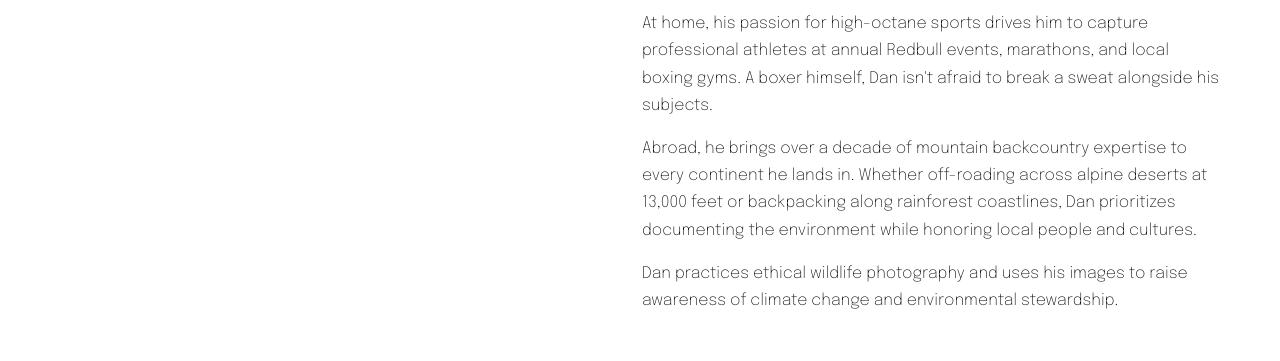
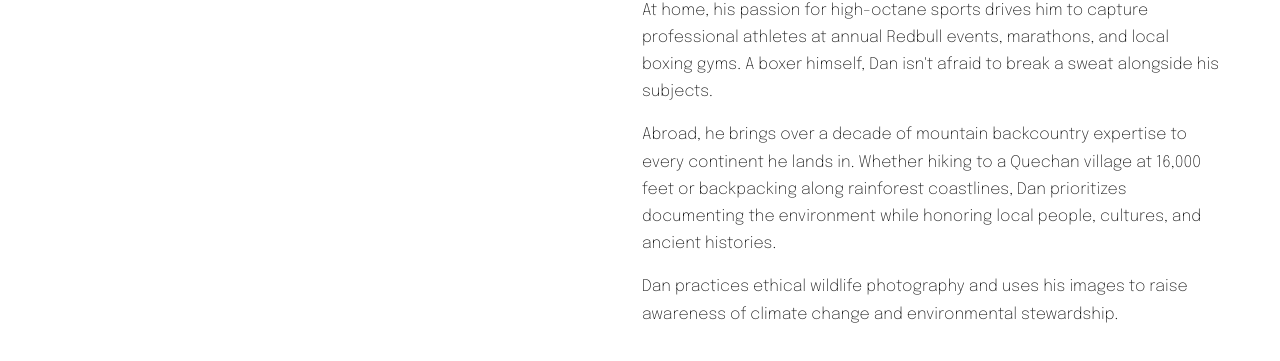
Before and after one commit to xueshots/xueshots, a plain HTML site: page about.html in a window 1280 px wide. Shown: the part 313-674 px from the top of the page. Drawn offline with Linux system fonts and the light colour scheme.

Commit message:
Update about page copy

```diff
--- a/about.html
+++ b/about.html
@@ -105,7 +105,7 @@
       <div class="about-text">
         <h1 class="about-name">Dan Xue</h1>
         <p>At home, his passion for high-octane sports drives him to capture professional athletes at annual Redbull events, marathons, and local boxing gyms. A boxer himself, Dan isn't afraid to break a sweat alongside his subjects.</p>
-        <p>Abroad, he brings over a decade of mountain backcountry expertise to every continent he lands in. Whether off-roading across alpine deserts at 13,000 feet or backpacking along rainforest coastlines, Dan prioritizes documenting the environment while honoring local people and cultures.</p>
+        <p>Abroad, he brings over a decade of mountain backcountry expertise to every continent he lands in. Whether hiking to a Quechan village at 16,000 feet or backpacking along rainforest coastlines, Dan prioritizes documenting the environment while honoring local people, cultures, and ancient histories.</p>
         <p>Dan practices ethical wildlife photography and uses his images to raise awareness of climate change and environmental stewardship.</p>
       </div>
     </div>
```
